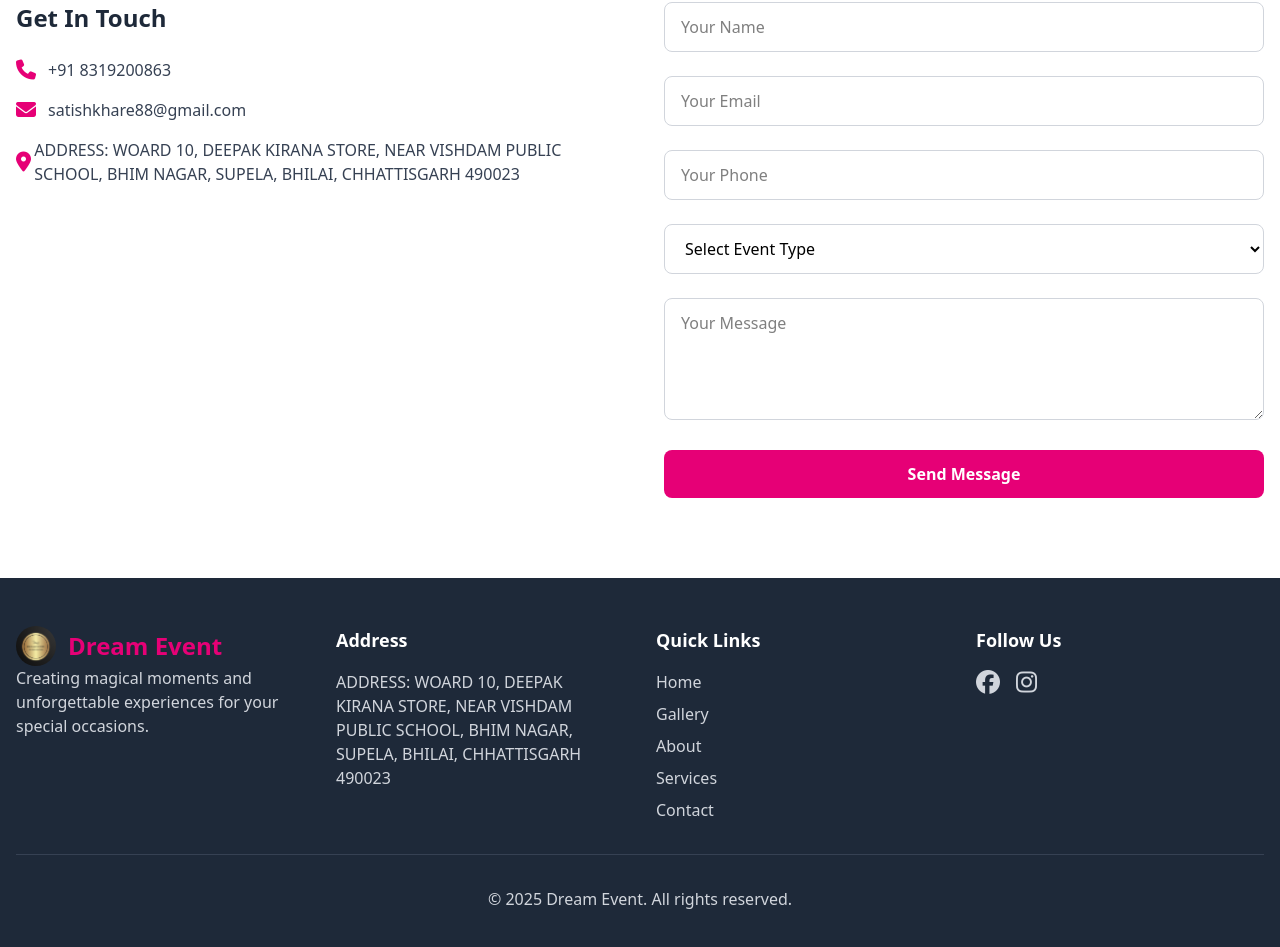
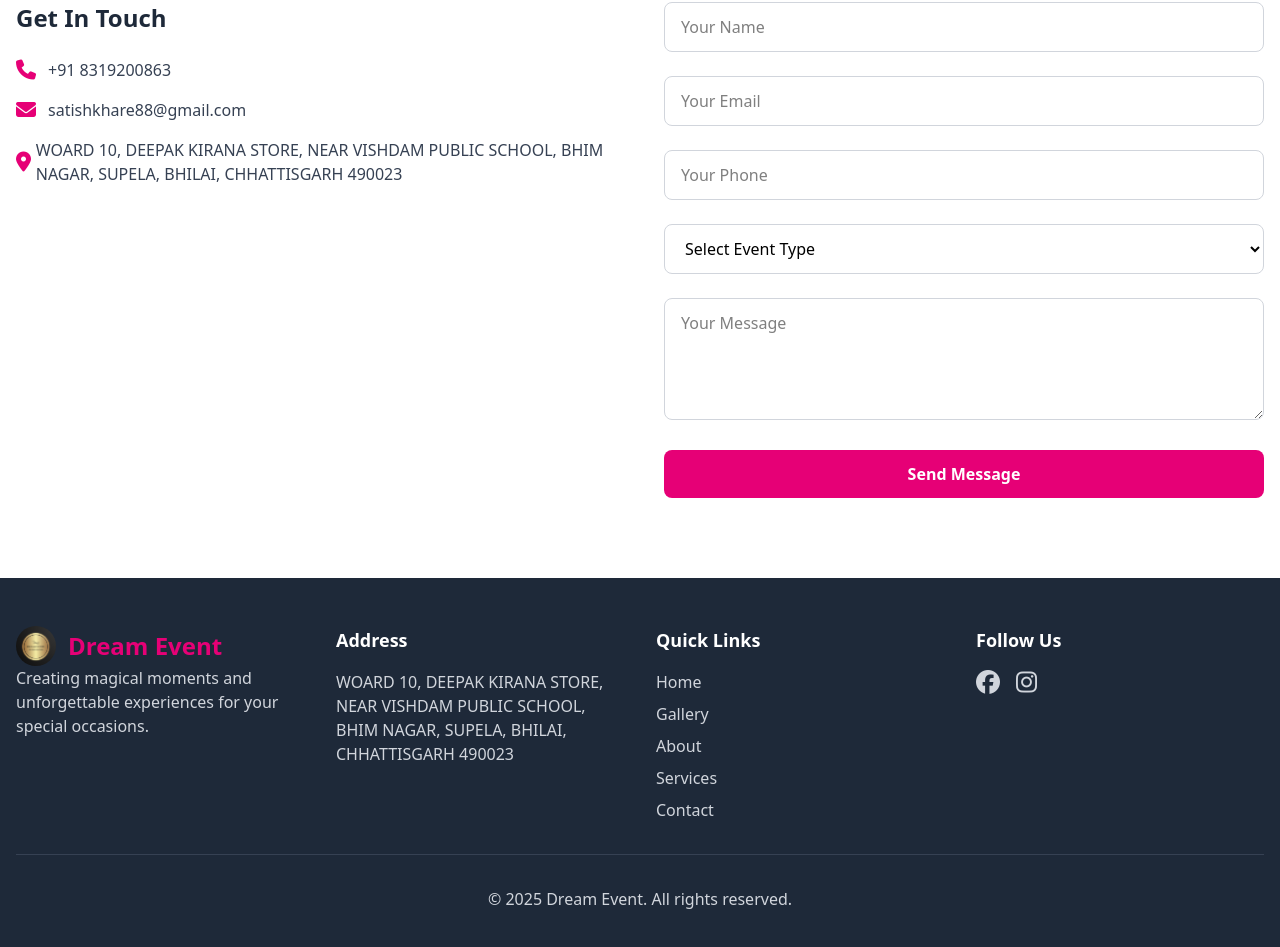
Before and after one commit to Dream-event1/event, a React (Vite) app: page / in a window 1280 px wide. Shown: the part 5442-6389 px from the top of the page. Built offline with nearby package versions, Linux system fonts and the light colour scheme.

Commit message:
Update Mainpage.jsx

```diff
--- a/src/pages/Mainpage.jsx
+++ b/src/pages/Mainpage.jsx
@@ -997,7 +997,7 @@ const handleCategoryClick = (category) => {
                   <div className="flex items-center">
                     <i className="fas fa-map-marker-alt text-pink-600 text-xl w-8"></i>
                     <span className="text-gray-700">
-                      ADDRESS: WOARD 10, DEEPAK KIRANA STORE, NEAR VISHDAM PUBLIC SCHOOL, BHIM NAGAR, SUPELA, BHILAI, CHHATTISGARH 490023
+                      WOARD 10, DEEPAK KIRANA STORE, NEAR VISHDAM PUBLIC SCHOOL, BHIM NAGAR, SUPELA, BHILAI, CHHATTISGARH 490023
                     </span>
                   </div>
                 </div>
@@ -1151,7 +1151,7 @@ const handleCategoryClick = (category) => {
               <div>
                 <h4 className="text-lg font-semibold mb-4">Address</h4>
                  <p className="text-gray-300">
-                 ADDRESS: WOARD 10, DEEPAK KIRANA STORE, NEAR VISHDAM PUBLIC SCHOOL, BHIM NAGAR, SUPELA, BHILAI, CHHATTISGARH 490023
+                  WOARD 10, DEEPAK KIRANA STORE, NEAR VISHDAM PUBLIC SCHOOL, BHIM NAGAR, SUPELA, BHILAI, CHHATTISGARH 490023
                 </p>
               </div>
               <div>
```
